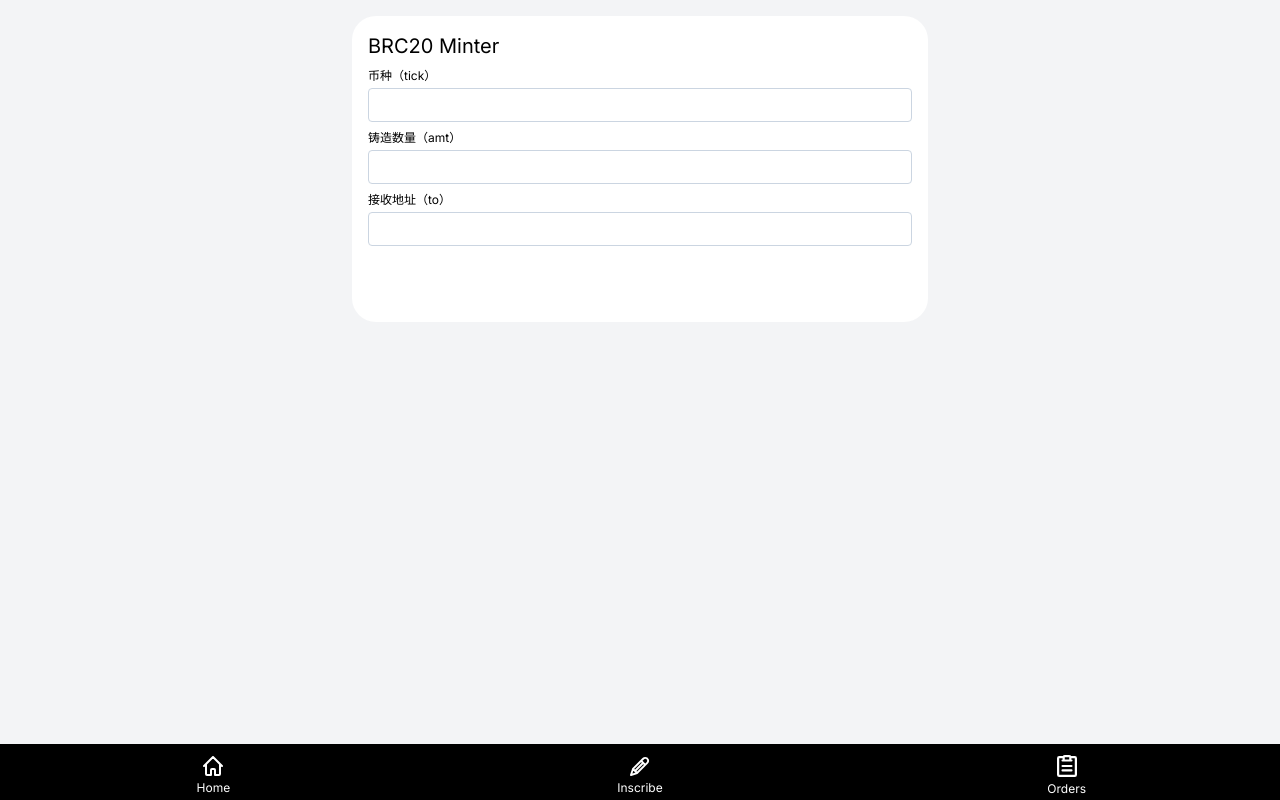
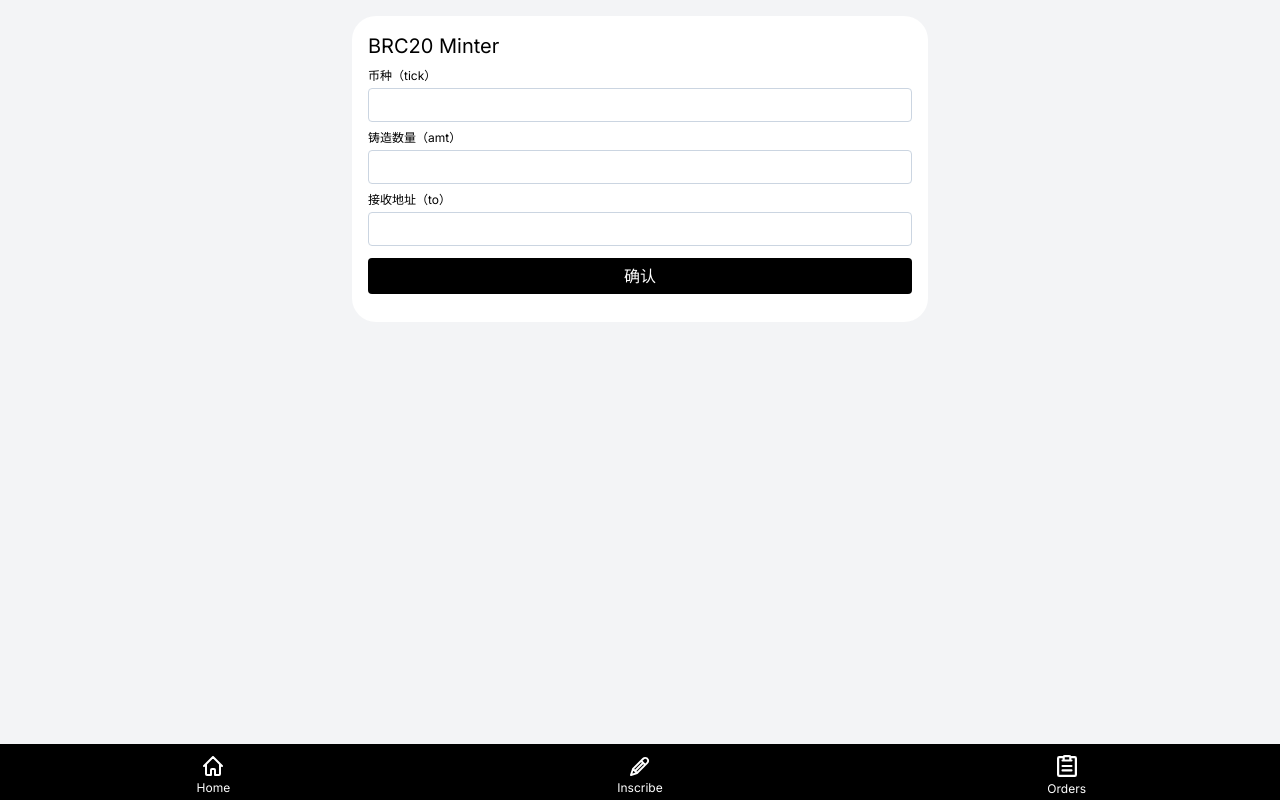
Before and after one commit to btcguru77/1, a Next.js app: page /en/inscribe in a window 1280 px wide. Built offline with nearby package versions, Linux system fonts and the light colour scheme.

Commit message:
fix: ui error

```diff
--- a/src/components/Brc20Minter/index.tsx
+++ b/src/components/Brc20Minter/index.tsx
@@ -71,11 +71,11 @@ const Brc20Minter = () => {
         </div>
         <div className="flex flex-col py-3 ">
           <button
-            className="bg-black py-1.5 text-white bg-transparent rounded flex justify-center items-center"
+            className="bg-black py-1.5 text-white rounded flex justify-center items-center"
             onClick={handleMint}
           >
             {isMinting && (
-              <Image src="/loading.svg" width={20} height={20} alt="loading" />
+              <Image src="/assets/loading.svg" width={20} height={20} alt="loading" />
             )}
             确认
           </button>
```
